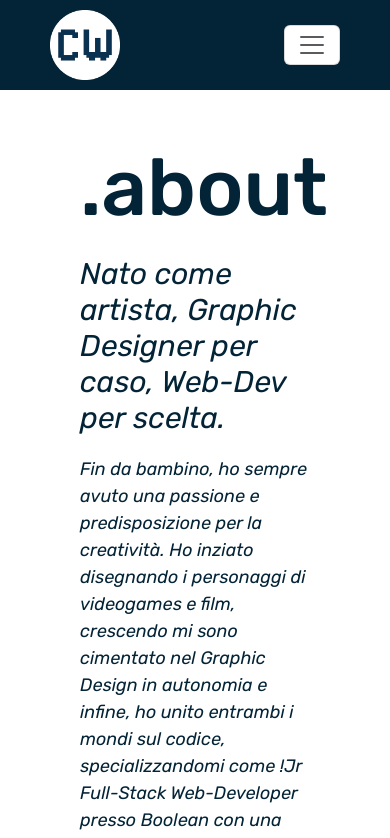
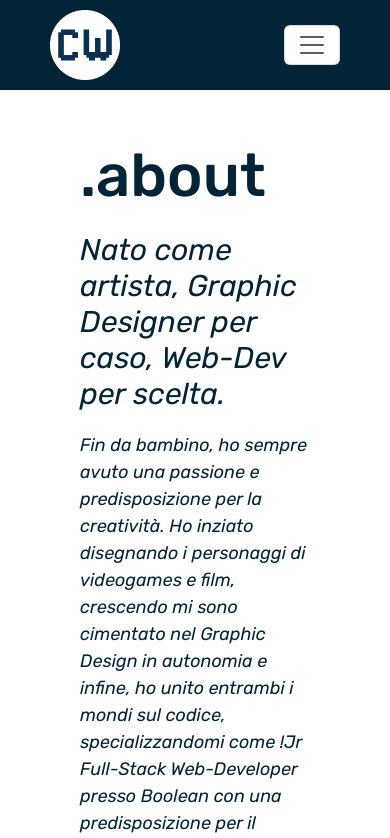
Before and after one commit to gabrielediemmanuele/gabrielediemmanuele.github.io, a Vue app: page /about in a window 390 px wide. Shown: the top 838 px of the page. Built offline with nearby package versions, Linux system fonts and the light colour scheme.

Commit message:
fix: media q for the title

```diff
--- a/src/components/ui-element/introPage.vue
+++ b/src/components/ui-element/introPage.vue
@@ -96,6 +96,11 @@ export default {
 }
 
 @media screen and (max-width: 510px) {
+  .text-cont {
+    h1 {
+      font-size: 60px !important;
+    }
+  }
   .image-cont {
     img {
       width: 300px;
```
